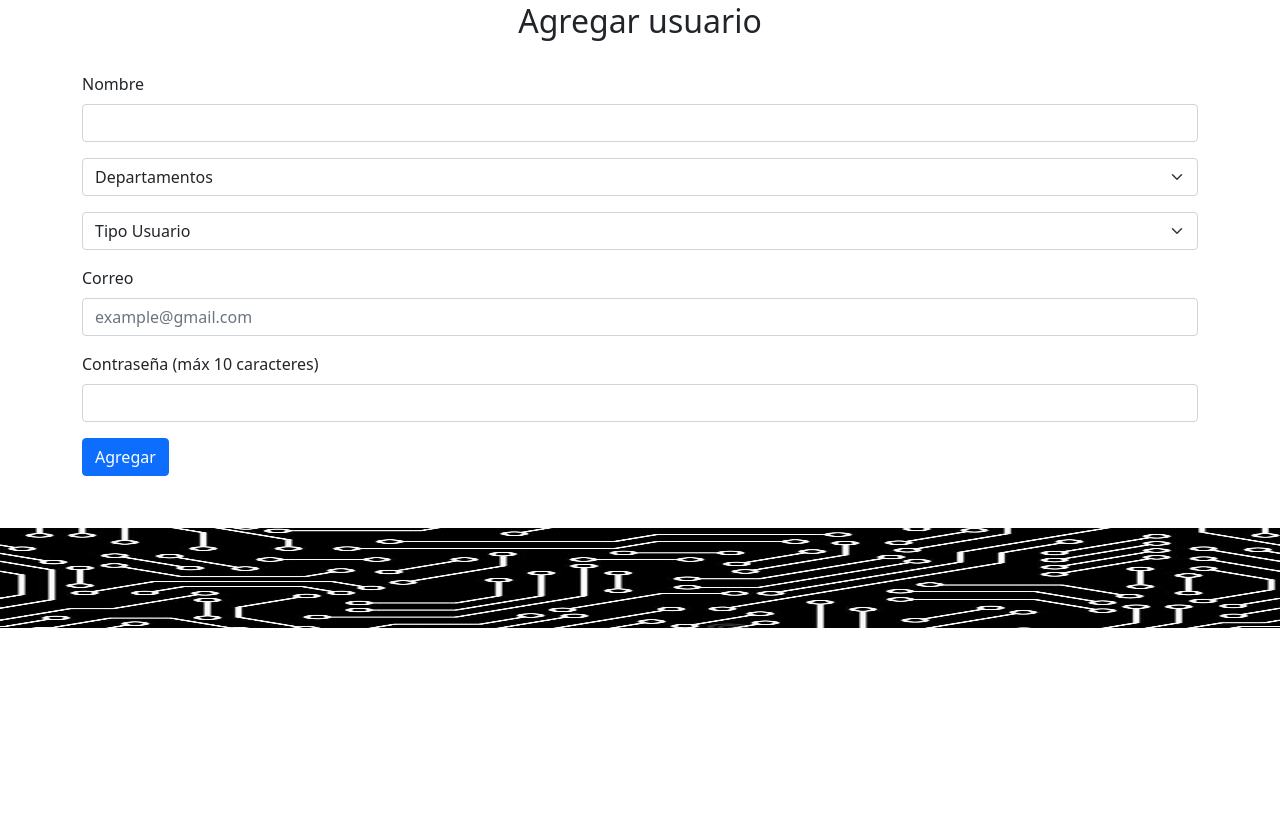
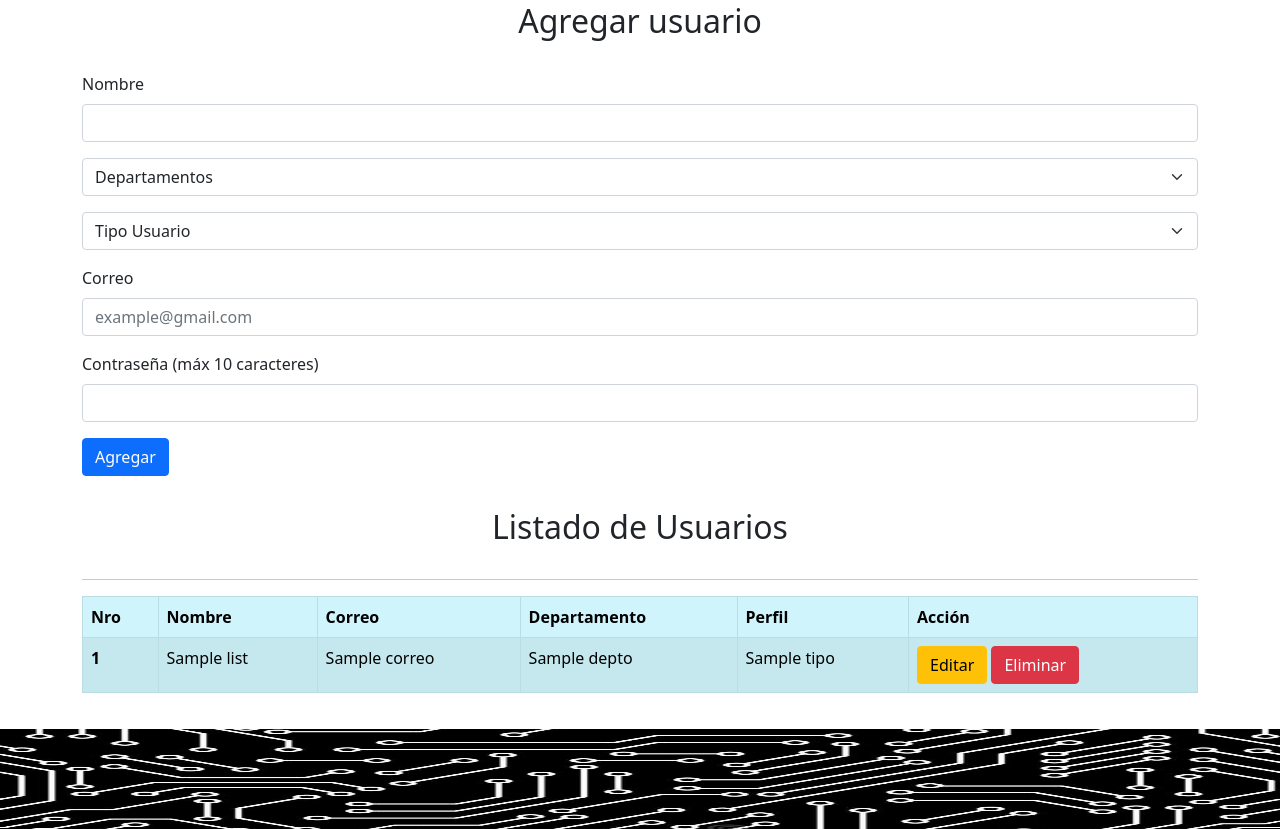
Before and after one commit to yulito/sistema_ticket, a PHP site: the page made by views/users/add.php in a window 1280 px wide. Shown: the part 373-1202 px from the top of the page. Before the commit the page ends 1001 px from the top, so only its background shows below. Run offline with PHP 8.4, Linux system fonts and the light colour scheme; the template is opened without the code that fills it: most values are stand-ins (such as "Sample title", 1, 10 or a date in 2020); some libraries are stand-ins or nearby versions.

Commit message:
avance con listado de usuarios

```diff
--- a/views/users/add.php
+++ b/views/users/add.php
@@ -60,3 +60,39 @@
         <button type="submit" class="btn btn-primary">Agregar</button>
     </form>
 </div>
+
+<div class="sub">
+    <h2>Listado de Usuarios</h2>
+</div>
+<hr>
+<table class="table table-bordered table-info table-striped">
+    <thead>
+        <tr>
+            <th scope="col">Nro</th>
+            <th scope="col">Nombre</th>
+            <th scope="col">Correo</th>
+            <th scope="col">Departamento</th>
+            <th scope="col">Perfil</th>
+            <!-- Para botones -->
+            <th scope="col">Acción</th>
+        </tr>
+    </thead>
+    <tbody>
+        <?php $count = 1;?>
+        <?php while($listUser = $list->fetch_object()): ?>
+        <tr>
+            <th scope="row"><?=$count?></th>
+            <td><?=$listUser->nombre ?></td>
+            <td><?=$listUser->correo ?></td>
+            <td><?=$listUser->depto ?></td>
+            <td><?=$listUser->tipo ?></td>
+            <td>
+                <button type="button" class="btn btn-warning">Editar</button>
+                <button type="button" class="btn btn-danger">Eliminar</button>
+            </td>
+        </tr>
+        <?php $count++;?>
+        <?php endwhile; ?>
+
+    </tbody>
+    </table>
```
Also changed, not shown: controllers/usuarioController.php (+8 -0 lines), models/user.php (+17 -0 lines).
